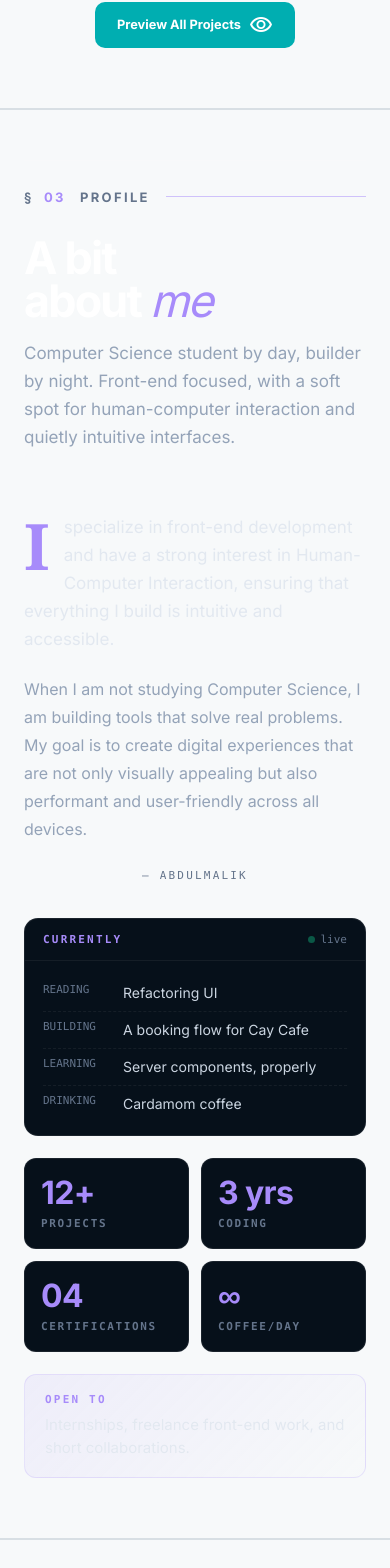
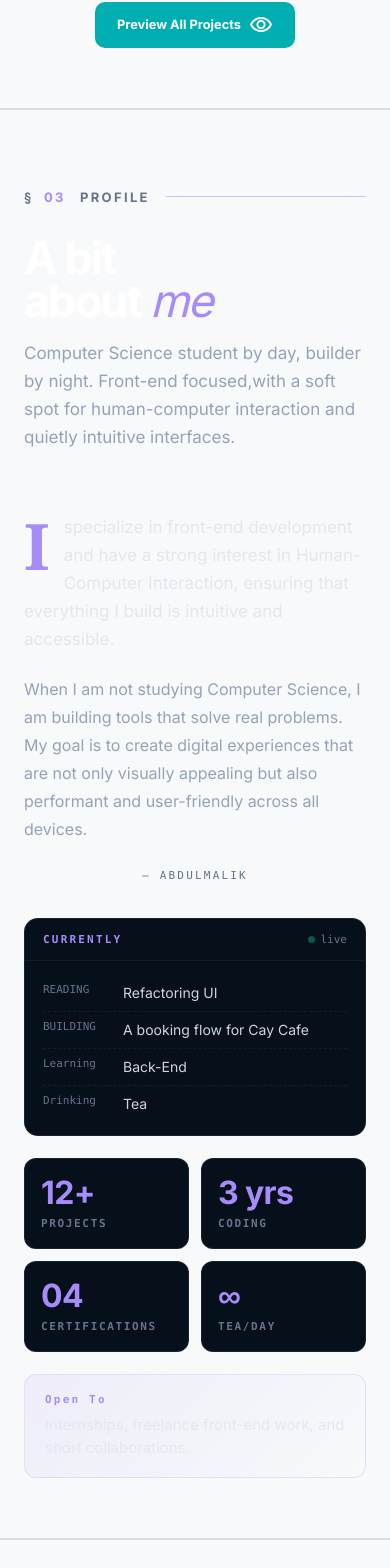
Before and after one commit to Abdulmalik90/My-Personal-Web, a React (Vite) app: page /Home in a window 390 px wide. Shown: the part 3337-4905 px from the top of the page. Built offline with nearby package versions, Linux system fonts and the light colour scheme.

Commit message:
begin of editing the certification section

```diff
--- a/src/components/About.jsx
+++ b/src/components/About.jsx
@@ -11,17 +11,17 @@ export default function About() {
     const { t } = useLanguage();
 
     const stats = [
-        { k: '12+', l: 'Projects' },
-        { k: '3 yrs', l: 'Coding' },
-        { k: '04', l: 'Certifications' },
-        { k: '∞', l: 'Coffee/day' },
+        { k: '12+', l: t("aboutProjects") },
+        { k: '3 '+ t("aboutCodingYears"), l: t("aboutCoding") },
+        { k: '04', l: t("aboutCertifications")},
+        { k: '∞', l: t("aboutDrink") },
     ];
 
     const currently = [
-        { label: 'READING',  value: 'Refactoring UI' },
-        { label: 'BUILDING', value: 'A booking flow for Cay Cafe' },
-        { label: 'LEARNING', value: 'Server components, properly' },
-        { label: 'DRINKING', value: 'Cardamom coffee' },
+        { label: t("aboutCReading"),  value: t("aboutCReading2") },
+        { label: t("aboutCBuilding"), value: t("aboutCBuilding2") },
+        { label: t("aboutCLearning"), value: t("aboutCLearning2") },
+        { label: t("aboutCDrinking"), value: t("aboutCDrinking2") },
     ];
 
     return (
@@ -45,18 +45,17 @@ export default function About() {
                     <div className="ab-rule-line" />
                     <div className="ab-rule-meta">
                         <span style={{ color: VIOLET, marginRight: 6, animation: 'fsHBlink 1.5s infinite', display: 'inline-block' }}>•</span>
-                        Dammam · CS '26
+                        {t("aboutHeader")}
                     </div>
                 </div>
 
                 <div className="ab-title-row">
-                    <h2 className="ab-heading">
-                        A bit<br />about{' '}
-                        <em style={{ fontWeight: 400, fontStyle: 'italic', color: VIOLET }}>me</em>
-                    </h2>
+                    <h5 className="ab-heading">
+                        {t("aboutTitle1")}<br />{t("aboutTitle2")}{' '}
+                        <em style={{ fontWeight: 400, fontStyle: 'italic', color: VIOLET }}>{t("aboutTitle3")}</em>
+                    </h5>
                     <p className="ab-subtitle">
-                        Computer Science student by day, builder by night. Front-end focused,
-                        with a soft spot for human-computer interaction and quietly intuitive interfaces.
+                        {t("about0")}
                     </p>
                 </div>
             </div>
@@ -67,7 +66,7 @@ export default function About() {
                 <div className="ab-article">
                     {/* Drop-cap paragraph */}
                     <p className="ab-dropcap-p">
-                        <span className="ab-dropcap">I</span>
+                        <span className="ab-dropcap">{t("abouti")}</span>
                         {t('about2').replace(/^I/, '')}
                     </p>
 
@@ -89,10 +88,10 @@ export default function About() {
                     {/* Currently panel */}
                     <div className="ab-panel">
                         <div className="ab-panel-header">
-                            <span style={{ fontFamily: MONO, fontSize: 11, color: VIOLET, fontWeight: 600, letterSpacing: '0.2em' }}>CURRENTLY</span>
+                            <span style={{ fontFamily: MONO, fontSize: 11, color: VIOLET, fontWeight: 600, letterSpacing: '0.2em' }}>{t("aboutCTitle")}</span>
                             <span style={{ display: 'flex', alignItems: 'center', gap: 6, fontFamily: MONO, fontSize: 11, color: DIM }}>
                                 <span className="ab-live-dot" />
-                                live
+                                {t("aboutClive")}
                             </span>
                         </div>
                         <ul className="ab-currently-list">
@@ -117,9 +116,9 @@ export default function About() {
 
                     {/* Open to panel */}
                     <div className="ab-opento-panel">
-                        <div style={{ fontFamily: MONO, fontSize: 11, color: VIOLET, fontWeight: 600, letterSpacing: '0.2em', marginBottom: 8 }}>OPEN TO</div>
+                        <div style={{ fontFamily: MONO, fontSize: 11, color: VIOLET, fontWeight: 600, letterSpacing: '0.2em', marginBottom: 8 }}>{t("aboutOpenTo")}</div>
                         <div style={{ fontSize: 15, color: '#e2e8f0', lineHeight: 1.5 }}>
-                            Internships, freelance front-end work, and short collaborations.
+                            {t("aboutOpenTo2")}
                         </div>
                     </div>
                 </aside>
--- a/src/data/translation.js
+++ b/src/data/translation.js
@@ -45,10 +45,34 @@ export const translation = {
         previewButton: "Preview All Projects",
 
         // About
-        aboutTitle: "About",
+        aboutHeader: "Dammam · CS '26",
+        aboutTitle1: "A bit",
+        aboutTitle2: "about",
+        aboutTitle3: "me",
+        about0: "Computer Science student by day, builder by night. Front-end focused,with a soft spot for human-computer interaction and quietly intuitive interfaces." ,
+        abouti: "I",
         about1: "When I am not studying Computer Science, I am building tools that solve real problems.",
         about2: "I specialize in front-end development and have a strong interest in Human-Computer Interaction, ensuring that everything I build is intuitive and accessible.",
         about3: "My goal is to create digital experiences that are not only visually appealing but also performant and user-friendly across all devices.",
+        // about currently
+        aboutCTitle: "CURRENTLY",
+        aboutClive: "live",
+        aboutCReading: "READING",
+        aboutCReading2: "Refactoring UI",
+        aboutCBuilding: "BUILDING",
+        aboutCBuilding2: "A booking flow for Cay Cafe",
+        aboutCLearning: "Learning",
+        aboutCLearning2: "Back-End",
+        aboutCDrinking: "Drinking",
+        aboutCDrinking2: "Tea",
+        // about rest of the table
+        aboutProjects: "PROJECTS",
+        aboutCoding: "Coding",
+        aboutCodingYears: "yrs",
+        aboutCertifications: "CERTIFICATIONS",
+        aboutDrink: "Tea/Day",
+        aboutOpenTo: "Open To",
+        aboutOpenTo2: "Internships, freelance front-end work, and short collaborations.",
 
         // Certifications Section
         certTitle: "Licenses & Certifications",
@@ -129,10 +153,34 @@ export const translation = {
         previewButton: "عرض كل المشاريع",
 
         // About
-        aboutTitle: "نبذة عني",
+        aboutHeader: "الدمام · علوم حاسب '26",
+        aboutTitle1: "القليل",
+        aboutTitle2: " ",
+        aboutTitle3: "عني",
+        about0: "طالب علوم حاسوب نهاراً، ومطور برامج ليلاً. متخصص في تطوير واجهات المستخدم، ولدي شغف بالتفاعل بين الإنسان والحاسوب والواجهات البديهية والهادئة." ,
+        abouti: "</>",
         about1: "عندما لا أكون منشغلاً بدراسة علوم الحاسب، أقوم ببناء أدوات تساهم في حل مشاكل حقيقية.",
         about2: "أتخصص في تطوير الواجهات الأمامية، ولدي اهتمام كبير بمجال التفاعل بين الإنسان والحاسوب (HCI)، لضمان أن كل ما أبنيه بديهي وسهل الاستخدام للجميع.",
         about3: "هدفي هو ابتكار تجارب رقمية لا تقتصر على الجاذبية البصرية فحسب، بل تتميز أيضاً بالأداء العالي وسهولة الاستخدام عبر جميع الأجهزة.",
+        // about currently
+        aboutCTitle: "حاليا",
+        aboutClive: "مباشر",
+        aboutCReading: "القراءة",
+        aboutCReading2: "إعادة تصميم واجهة المستخدم",
+        aboutCBuilding: "الصناعة",
+        aboutCBuilding2: "نظام حجز في كاي كافي",
+        aboutCLearning: "التعلم",
+        aboutCLearning2: "Back-end",
+        aboutCDrinking: "المشروب",
+        aboutCDrinking2: "شاي",
+        // about rest of the table
+        aboutProjects: "المشاريع",
+        aboutCoding: "البرمجة",
+        aboutCodingYears: "سنوات",
+        aboutCertifications: "الشهادات",
+        aboutDrink: "شاي / يوم",
+        aboutOpenTo: "منفتح لـ",
+        aboutOpenTo2: "التدريب الداخلي، والعمل الحر في مجال تطوير واجهات المستخدم، والتعاونات القصيرة.",
 
         // Certifications Section
         certTitle: "الرخص والشهادات",
--- a/src/styles/about.css
+++ b/src/styles/about.css
@@ -65,6 +65,10 @@
     letter-spacing: -0.04em;
     margin: 0;
     animation: fsHFade 0.6s 0.25s both;
+}
+
+[dir="rtl"] .ad-heading {
+    font-size: clamp(2.5rem, 5vw, 4.5rem);
 }
 
 .ab-subtitle {
```
